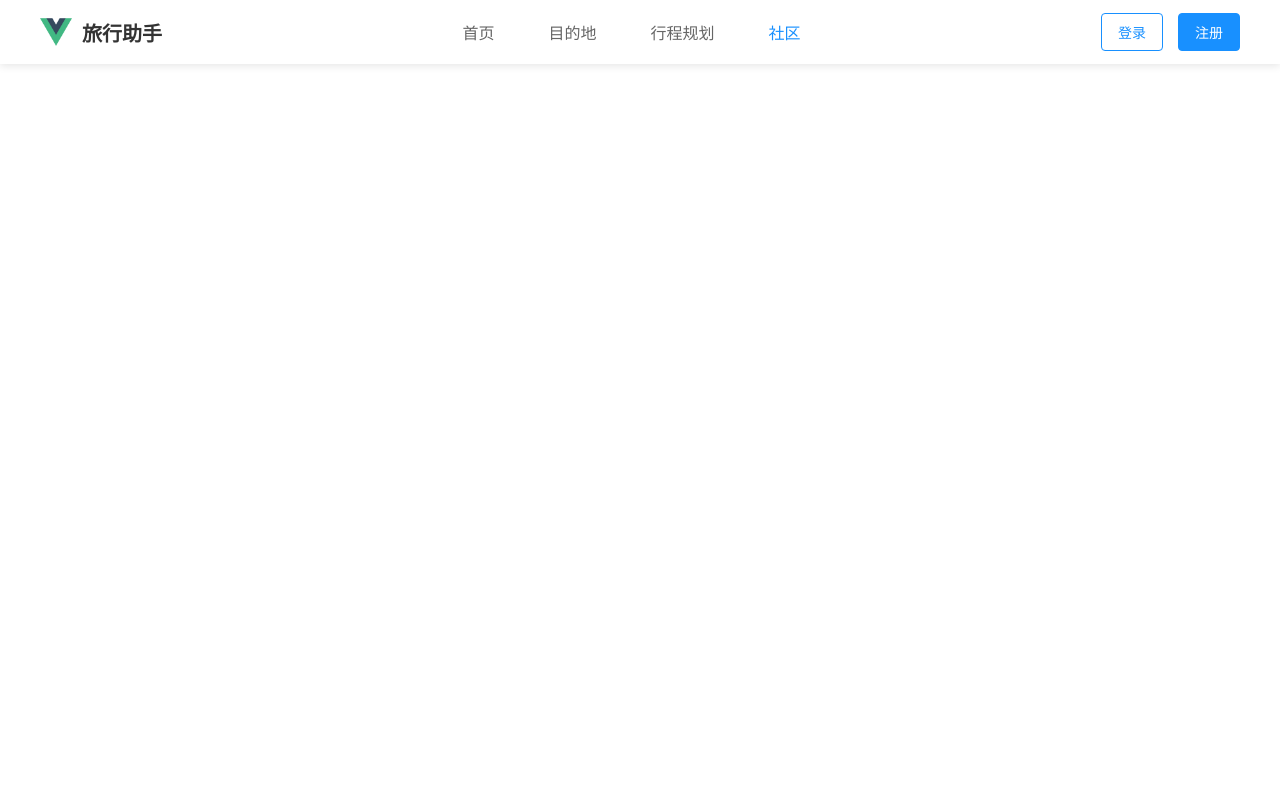
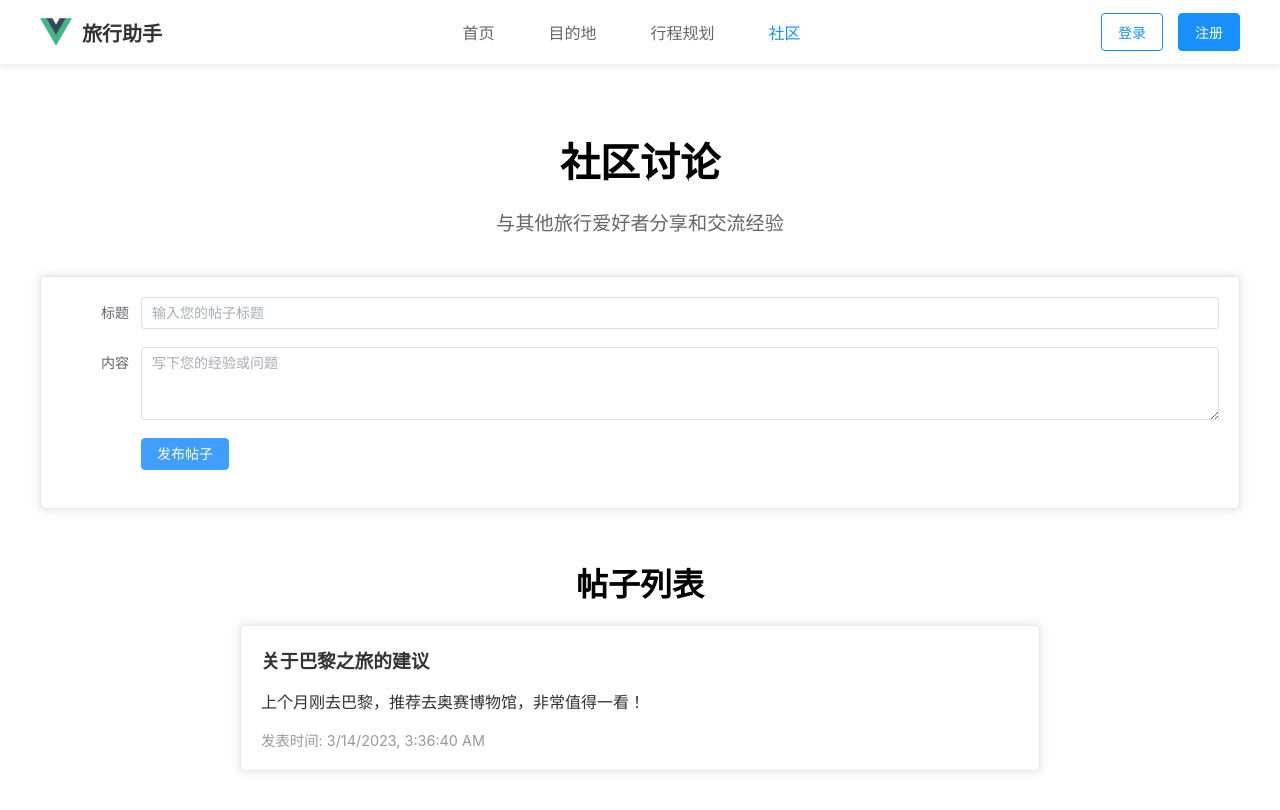
Before and after one commit to QuantumBitstream/travelplanner_vue, a Vue app: page /community in a window 1280 px wide. Shown: the top 810 px of the page. Built offline with nearby package versions, Linux system fonts and the light colour scheme.

Commit message:
create Community.vue

```diff
--- a/src/router/routes.js
+++ b/src/router/routes.js
@@ -23,11 +23,11 @@ export const publicRoutes = [
         name: 'TripPlanner',
         component: () => import('@/views/TripPlanner.vue')
     },
-    // {
-    //     path: '/community',
-    //     name: 'Community',
-    //     component: () => import('@/views/Community.vue')
-    // },
+    {
+        path: '/community',
+        name: 'Community',
+        component: () => import('@/views/Community.vue')
+    },
     // {
     //     path: '/login',
     //     name: 'Login',
--- /dev/null
+++ b/src/views/Community.vue
@@ -0,0 +1,160 @@
+<template>
+  <div class="community">
+    <div class="page-header">
+      <h1>社区讨论</h1>
+      <p>与其他旅行爱好者分享和交流经验</p>
+    </div>
+
+    <el-card class="new-post-card">
+      <div class="new-post-form">
+        <el-form :model="newPost" label-width="80px">
+          <!-- 帖子标题 -->
+          <el-form-item label="标题">
+            <el-input v-model="newPost.title" placeholder="输入您的帖子标题" />
+          </el-form-item>
+
+          <!-- 帖子内容 -->
+          <el-form-item label="内容">
+            <el-input
+                v-model="newPost.content"
+                type="textarea"
+                placeholder="写下您的经验或问题"
+                :autosize="{ minRows: 3, maxRows: 5 }"
+            />
+          </el-form-item>
+
+          <!-- 投稿按钮 -->
+          <el-form-item>
+            <el-button type="primary" @click="submitPost">发布帖子</el-button>
+          </el-form-item>
+        </el-form>
+      </div>
+    </el-card>
+
+    <div class="post-list">
+      <h2>帖子列表</h2>
+      <el-card
+          v-for="post in posts"
+          :key="post.id"
+          class="post-card"
+          :body-style="{ padding: '20px' }"
+      >
+        <h3>{{ post.title }}</h3>
+        <p>{{ post.content }}</p>
+        <div class="post-footer">
+          <span>发表时间: {{ formatTimestamp(post.timestamp) }}</span>
+        </div>
+      </el-card>
+    </div>
+  </div>
+</template>
+
+<script>
+export default {
+  name: 'CommunityView',
+  data() {
+    return {
+      newPost: {
+        title: '',
+        content: ''
+      },
+      posts: [
+        {
+          id: 1,
+          title: '关于巴黎之旅的建议',
+          content: '上个月刚去巴黎，推荐去奥赛博物馆，非常值得一看！',
+          timestamp: 1678765000
+        },
+        // 更多帖子...
+      ]
+    }
+  },
+  methods: {
+    submitPost() {
+      if (this.newPost.title.trim() && this.newPost.content.trim()) {
+        const newPost = {
+          id: this.posts.length + 1,
+          title: this.newPost.title.trim(),
+          content: this.newPost.content.trim(),
+          timestamp: Math.floor(Date.now() / 1000)
+        }
+        this.posts.unshift(newPost)
+        this.newPost.title = ''
+        this.newPost.content = ''
+        alert('您的帖子已发布！')
+      } else {
+        alert('标题和内容不能为空，请填写完整。')
+      }
+    },
+    formatTimestamp(timestamp) {
+      const date = new Date(timestamp * 1000)
+      return date.toLocaleString()
+    }
+  }
+}
+</script>
+
+<style scoped>
+.community {
+  padding: 20px;
+}
+
+.page-header {
+  text-align: center;
+  margin-bottom: 40px;
+}
+
+.page-header h1 {
+  font-size: 2.5em;
+  margin-bottom: 10px;
+}
+
+.page-header p {
+  color: #666;
+  font-size: 1.2em;
+}
+
+.new-post-card {
+  margin-bottom: 50px;
+}
+
+.post-list {
+  max-width: 800px;
+  margin: 0 auto;
+}
+
+.post-list h2 {
+  font-size: 2em;
+  text-align: center;
+  margin-bottom: 20px;
+}
+
+.post-card {
+  margin-bottom: 20px;
+}
+
+.post-card h3 {
+  margin: 0 0 10px;
+  color: #333;
+}
+
+.post-footer {
+  margin-top: 10px;
+  font-size: 0.9em;
+  color: #999;
+}
+
+@media (max-width: 768px) {
+  .page-header h1 {
+    font-size: 2em;
+  }
+
+  .page-header p {
+    font-size: 1em;
+  }
+
+  .post-list {
+    padding: 0 10px;
+  }
+}
+</style>
```
